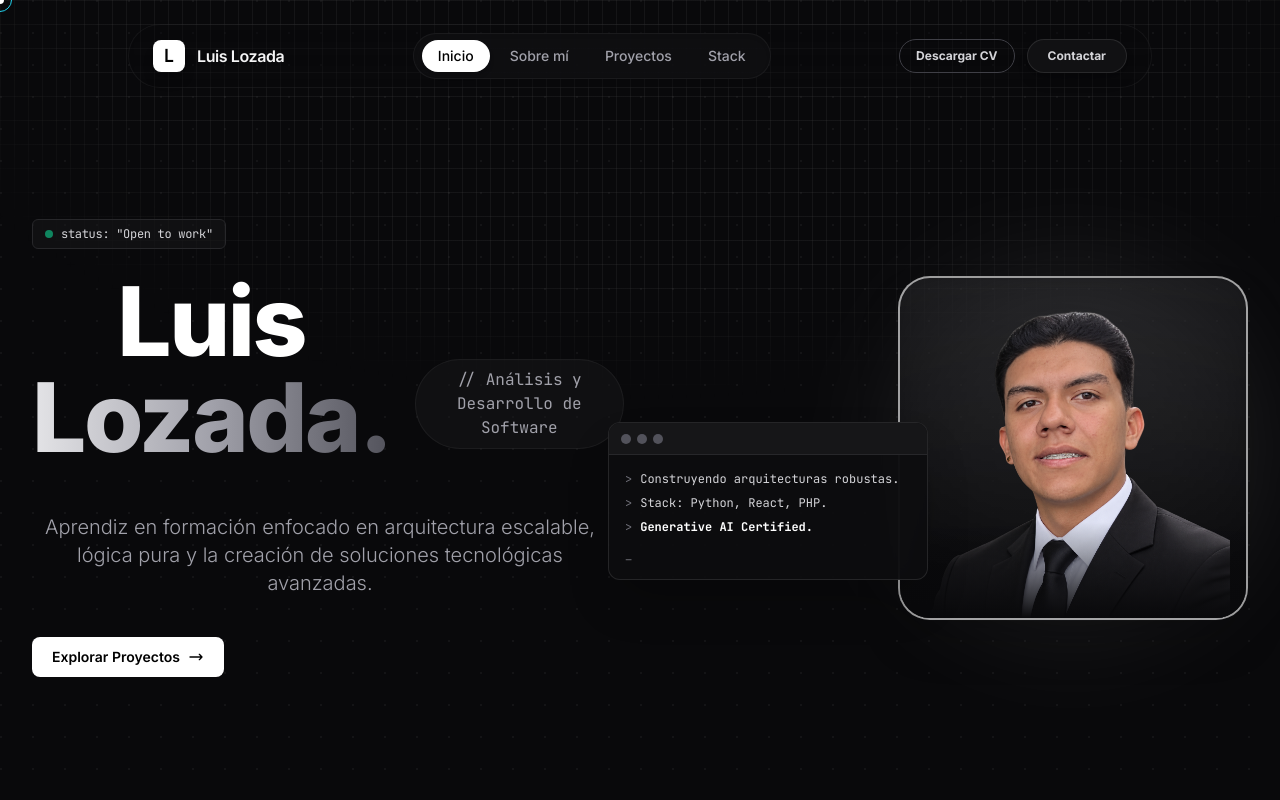
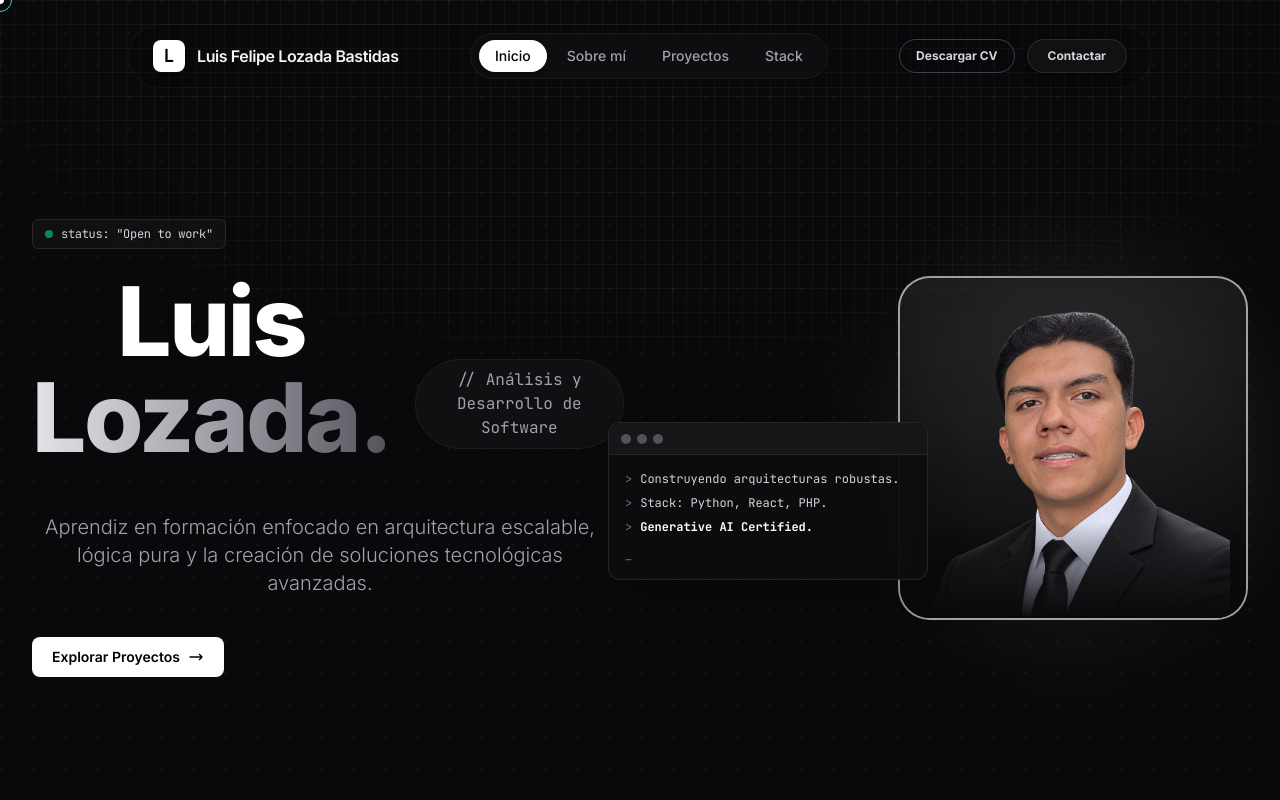
Before and after one commit to ingdevelopers449/portafolioingluis, a React (Create React App) app: page / in a window 1280 px wide. Shown: the top 800 px of the page. Built offline with nearby package versions, Linux system fonts and the light colour scheme.

Commit message:
Marco a la foto

```diff
--- a/src/componentes/header.jsx
+++ b/src/componentes/header.jsx
@@ -61,7 +61,7 @@ const Header = () => {
           <div className="w-8 h-8 bg-white text-black rounded-lg flex items-center justify-center font-bold text-lg font-mono transform transition-transform group-hover:scale-105 duration-300 shadow-lg">
             L
           </div>
-          <span className="ml-3 font-semibold text-zinc-100 tracking-tight hidden sm:block">Luis Lozada</span>
+          <span className="ml-3 font-semibold text-zinc-100 tracking-tight hidden sm:block">Luis Felipe Lozada Bastidas</span>
         </div>
 
         {/* Navigation - Con Active State Tracker */}
```
